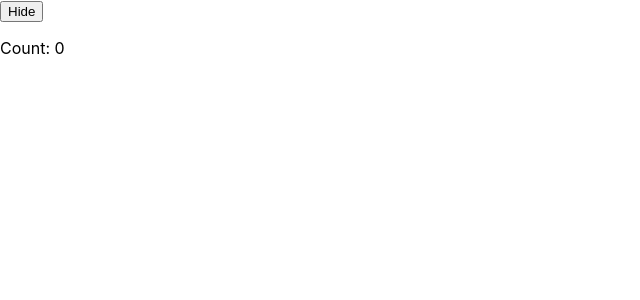
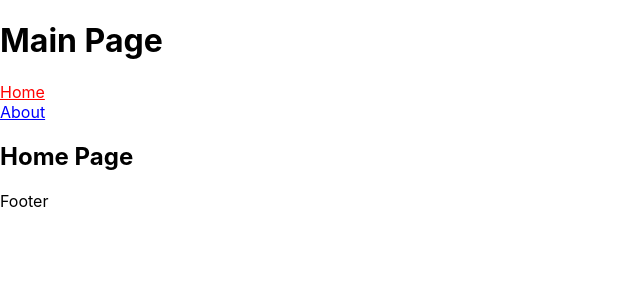
Before and after one commit to Vladislav-Rurak/react-app, a React (Create React App) app: page / in a window 1280 px wide. Shown: the top 300 px of the page, without its empty margins (0-640 px from the left). Built offline with nearby package versions, Linux system fonts and the light colour scheme.

Commit message:
Add Link

```diff
--- a/package.json
+++ b/package.json
@@ -13,6 +13,7 @@
     "query-string": "^7.1.1",
     "react": "^18.2.0",
     "react-dom": "^18.2.0",
+    "react-router-dom": "^6.4.2",
     "react-scripts": "5.0.1",
     "sass": "^1.54.9",
     "web-vitals": "^2.1.4"
--- a/src/App.js
+++ b/src/App.js
@@ -1,15 +1,84 @@
-import { useState } from 'react';
-import ClickerCounter from './components/ClickerCounter';
+// Single Page Aplication (SPA)
+
+import { useEffect } from 'react';
+import {
+  Link,
+  NavLink,
+  Outlet,
+  Route,
+  Routes,
+  useNavigate,
+} from 'react-router-dom';
+
+const HomePage = () => (
+  <main>
+    <h2>Home Page</h2>
+  </main>
+);
+
+const AboutPage = () => (
+  <main>
+    <h2>About Page</h2>
+  </main>
+);
+
+const NotFound = () => {
+  const navigate = useNavigate();
+
+  useEffect(() => {
+    setTimeout(() => {
+      navigate('/');
+    }, 5000);
+  });
+
+  return (
+    <div>
+      <h2>The page not gound</h2>
+      <Link to='/'>Home</Link>
+    </div>
+  );
+};
+
+const defineNavLinkStyle = ({ isActive }) => ({
+  color: isActive ? 'red' : 'blue',
+});
+
+const Header = () => (
+  <header>
+    <h1>Main Page</h1>
+    <nav>
+      <NavLink style={defineNavLinkStyle} to='/'>
+        Home
+      </NavLink>
+      <br />
+      <NavLink style={defineNavLinkStyle} to='/about'>
+        About
+      </NavLink>
+      <br />
+    </nav>
+  </header>
+);
+
+const Layout = () => {
+  return (
+    <div>
+      <Header />
+      <Outlet />
+      <footer>Footer</footer>
+    </div>
+  );
+};
 
 const App = () => {
-  const [isVisible, setIsVisible] = useState(true);
-
   return (
     <>
-      <button onClick={() => setIsVisible(isVisible => !isVisible)}>
-        {isVisible ? 'Hide' : 'Show'}
-      </button>
-      {isVisible && <ClickerCounter />}
+      <Routes>
+        <Route path='/' element={<Layout />}>
+          <Route index element={<HomePage />} />
+          <Route path='about' element={<AboutPage />} />
+          <Route path='*' element={<NotFound />} />
+        </Route>
+      </Routes>
     </>
   );
 };
--- a/src/components/StopWatch/index.js
+++ b/src/components/StopWatch/index.js
@@ -9,7 +9,6 @@ class StopWatch extends Component {
     };
 
     this.timerId = null;
-    console.log('constr');
   }
 
   componentDidMount () {
--- a/src/index.js
+++ b/src/index.js
@@ -1,5 +1,6 @@
 import React from 'react';
 import ReactDOM from 'react-dom/client';
+import { BrowserRouter } from 'react-router-dom';
 import './index.css';
 import App from './App';
 import reportWebVitals from './reportWebVitals';
@@ -7,7 +8,9 @@ import reportWebVitals from './reportWebVitals';
 const root = ReactDOM.createRoot(document.getElementById('root'));
 root.render(
   <React.StrictMode>
-    <App />
+    <BrowserRouter>
+      <App />
+    </BrowserRouter>
   </React.StrictMode>
 );
 
```
Also changed, not shown: src/components/StopWatchH/index.js (added, +39 -0 lines), src/components/UsersLoaderH/index.js (added, +56 -0 lines), 1 other file (tests, documents, lock files or other folders).
